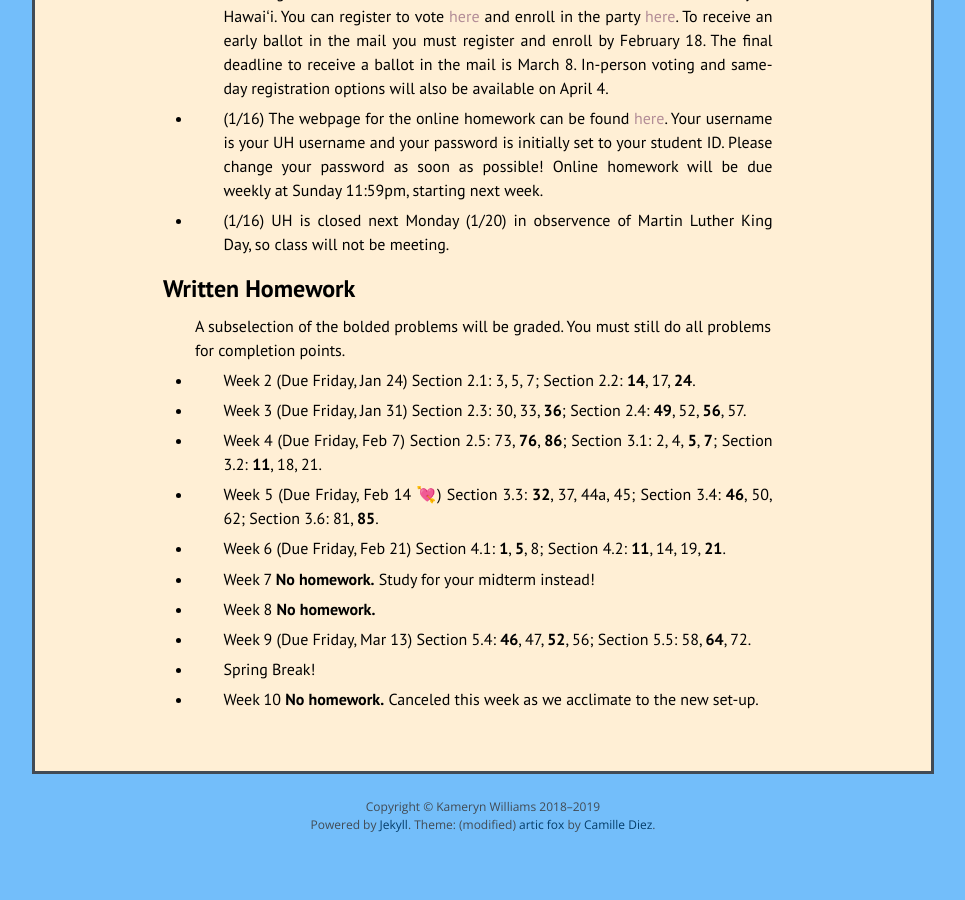
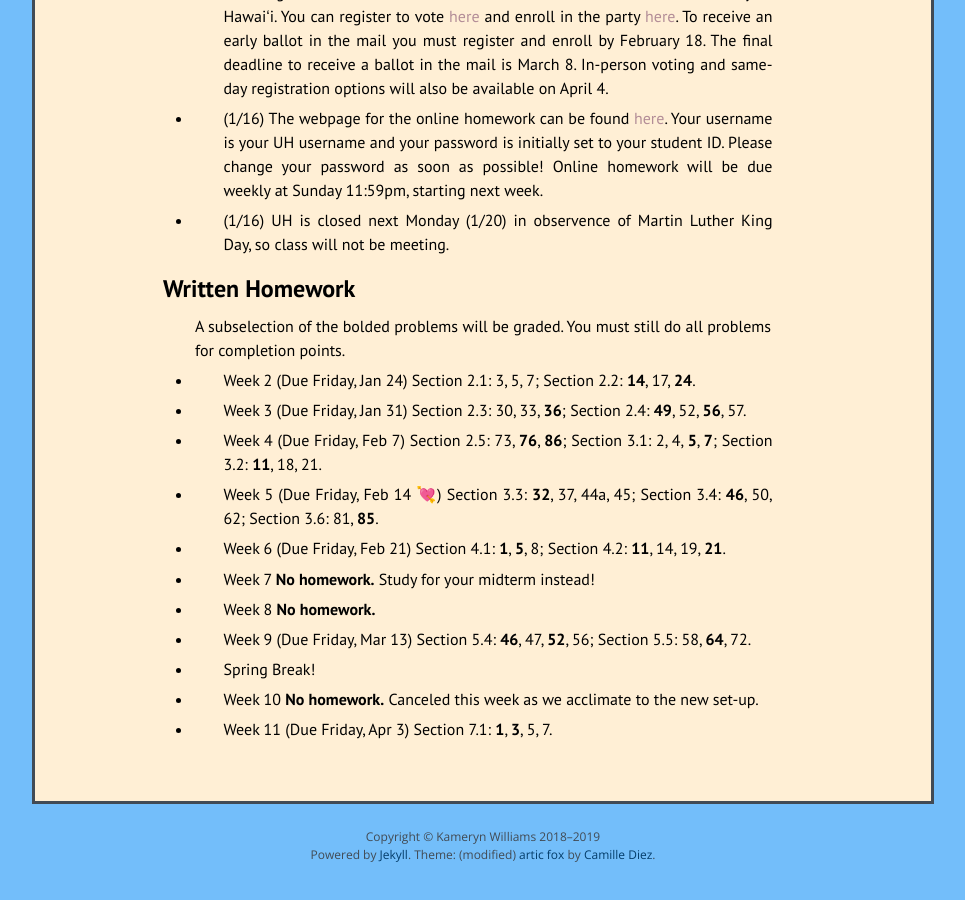
Before and after one commit to kamerynjw/kamerynjw.github.io, a Jekyll site: the page built from teaching/2020/math372.md, in a window 1280 px wide and 900 px high, scrolled down 1821 px. Shown: the whole window, without its empty margins (157-1122 px from the left). Built offline with Jekyll 4.4.1, drawn with Linux system fonts in a browser that asks for light colours; nearby versions of some CDN libraries; formulas are drawn with MathJax 3; before the commit the page ends 2691 px from its top, so only the background shows below that.

Commit message:
new homework even during a pandemic

```diff
--- a/teaching/2020/math372.md
+++ b/teaching/2020/math372.md
@@ -106,3 +106,5 @@ A subselection of the bolded problems will be graded. You must still do all prob
 * Spring Break!
 
 * Week 10 **No homework.** Canceled this week as we acclimate to the new set-up.
+
+* Week 11 (Due Friday, Apr 3) Section 7.1: **1**, **3**, 5, 7.
```
